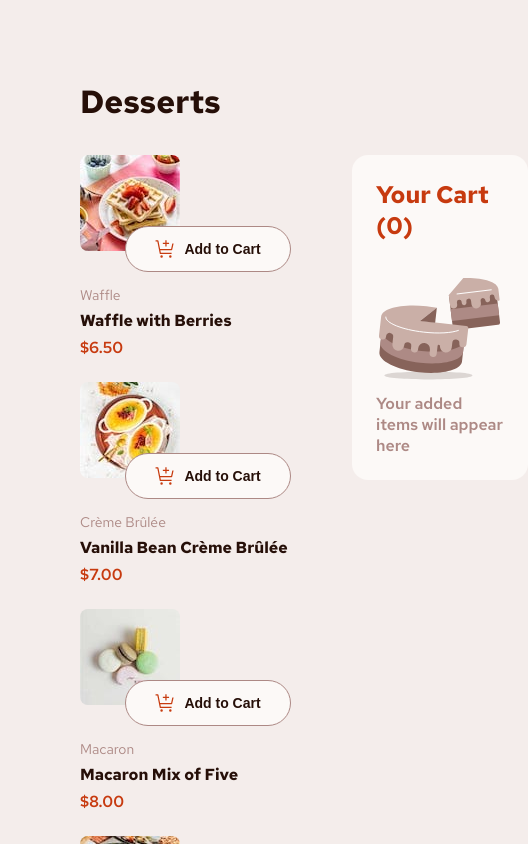
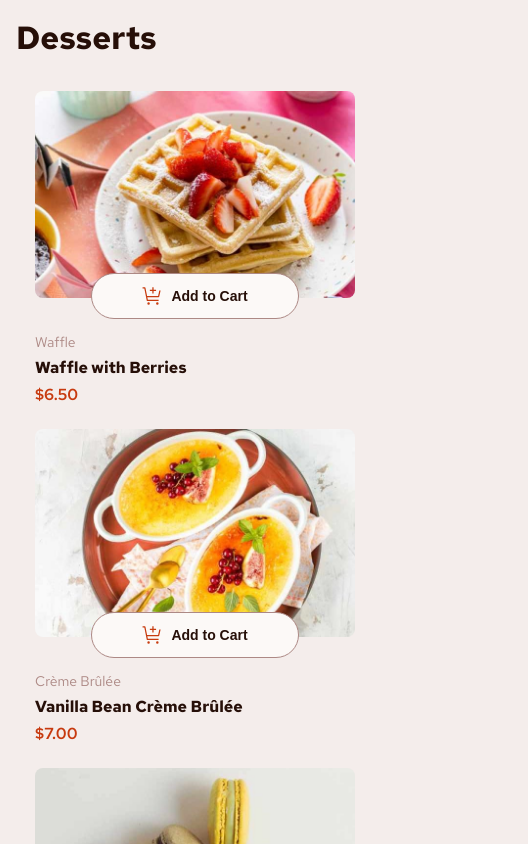
Before and after one commit to hellcsaba/product-list-cart, a React (Vite) app: page / in a window 390 px wide. Shown: the top 844 px of the page, 528 px wide, since content can reach past the window. Built offline with nearby package versions, Linux system fonts and the light colour scheme.

Commit message:
Add media queries for mobile view

```diff
--- a/src/App.scss
+++ b/src/App.scss
@@ -34,3 +34,15 @@
       grid-column: 2 / 3;
     }
 }
+
+@media (max-width: 50rem) {
+  .app-container {
+    padding: 1rem;
+  }
+
+  .app-main {
+    display: flex;
+    flex-direction: column;
+    align-items: center;
+  }
+}
--- a/src/components/DessertCard.tsx
+++ b/src/components/DessertCard.tsx
@@ -39,11 +39,10 @@ const DessertCard: React.FC<DessertCardProps> = ({
     <article className="dessert">
       <picture className="dessert__picture">
         <source srcSet={image.desktop} media="(min-width: 64rem)" />
-        <source srcSet={image.tablet} media="(min-width: 48rem)" />
-        <source srcSet={image.mobile} media="(min-width: 30rem)" />
+        <source srcSet={image.tablet} media="(min-width: 50rem)" />
         <img
           className={`dessert__image ${amount > 0 ? "dessert__image--in-cart" : ""}`}
-          src={image.thumbnail}
+          src={image.mobile}
           alt={name}
         />
       </picture>
--- a/src/components/dessert-card.scss
+++ b/src/components/dessert-card.scss
@@ -5,13 +5,13 @@
     flex-direction: column;
     align-items: start;
     justify-content: center;
-    max-width: 16rem;
+    max-width: 20rem;
     position: relative;
     row-gap: 0.375rem;
 
     &__image {
         border-radius: 0.5rem;
-        max-width: 16rem;
+        max-width: 100%;
         margin-block-end: 1.5rem;
 
         &--in-cart {
```
